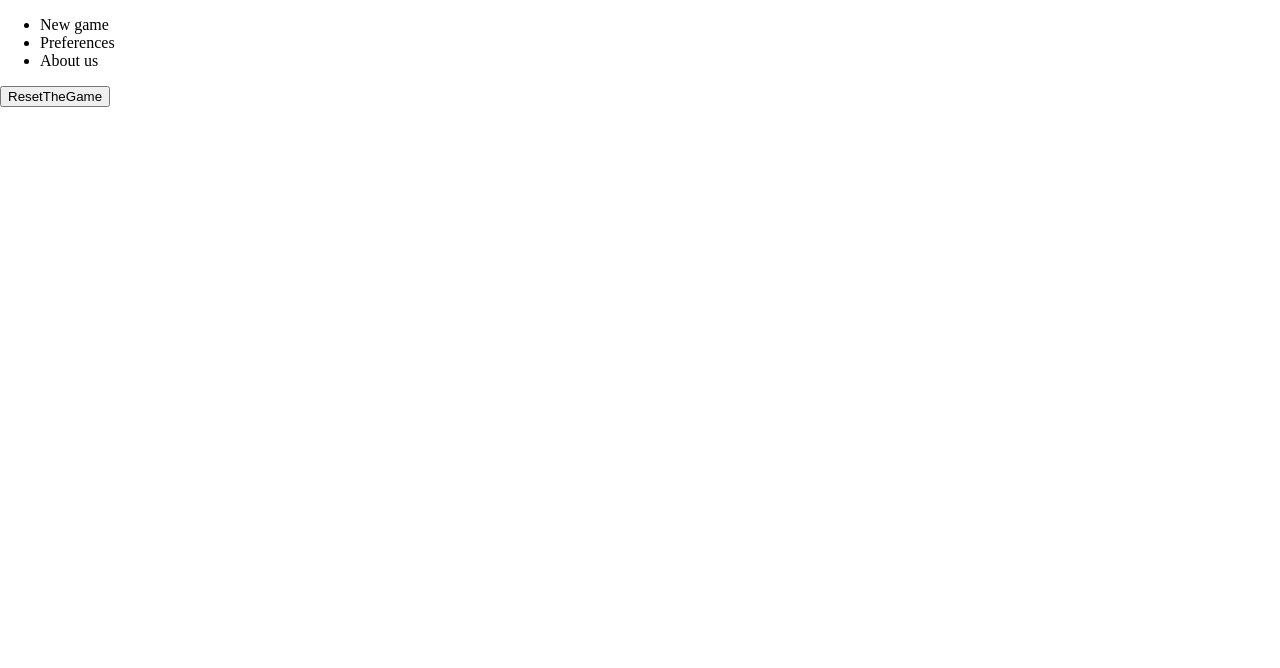
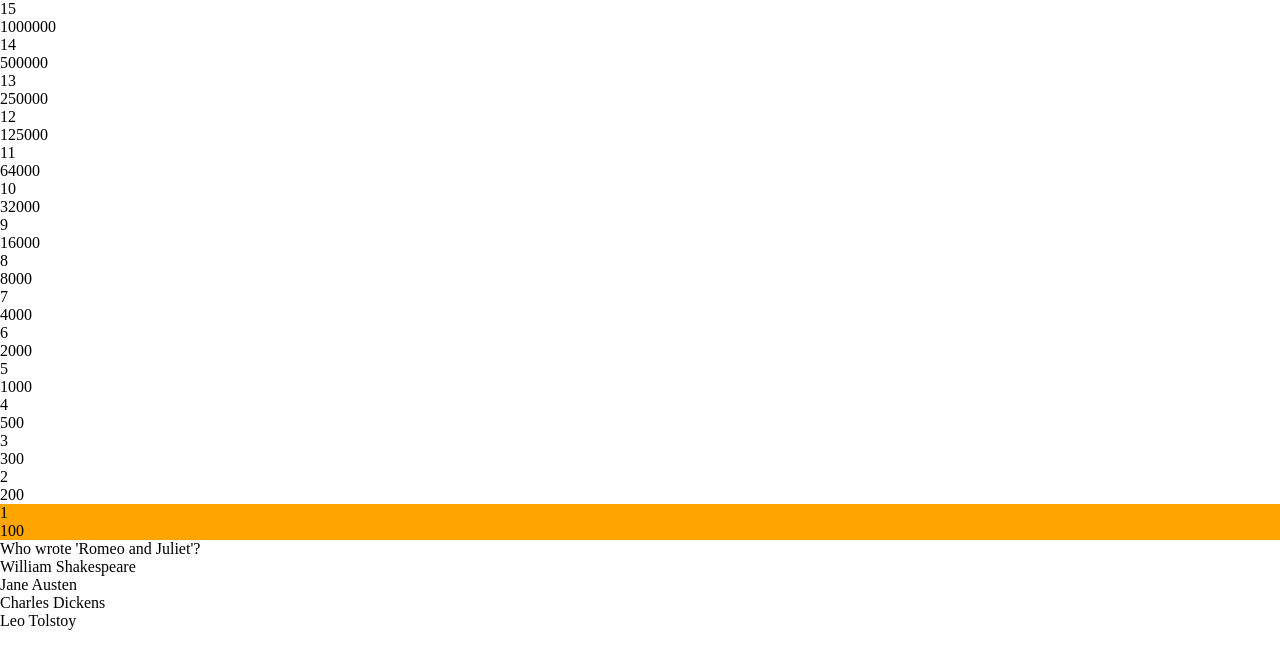
Before and after one commit to Balasis/miniQuizGame_Typescript-Scss, a plain HTML site: page index.html in a window 1280 px wide. Drawn offline with Linux system fonts and the light colour scheme.

Commit message:
No point having a menu

```diff
--- a/build/app.js
+++ b/build/app.js
@@ -132,11 +132,6 @@ function loadInTheQuiz(path, startingIndexStage, endingIndexStage, dif) {
         });
     });
 }
-//declarations of Menu
-const startingMenu = document.getElementById("startingMenu");
-const newGame = document.getElementById("newGame");
-const preferences = document.getElementById("preferences"); //omited the "!" to check"?"
-const aboutUs = document.getElementById("aboutUs");
 //declarations of Quiz
 const theQuizUI = document.getElementById("theQuizUI");
 const scorePanel = document.getElementById("scorePanel");
@@ -154,10 +149,6 @@ const theOpD = document.getElementById("theOptions__C&D__D");
 //While it may look similar to generic type syntax, it's actually a specialized
 //syntax provided by TypeScript for working with DOM collections.
 const allOp = document.getElementsByClassName("qOption");
-//by placing ! in the end you ensure the typescript that it will find it for sure
-newGame.addEventListener('click', function () {
-    initializeQuizUi();
-});
 //GOTTA love fetches and promises....sweet promise solve my sychronize issues
 //...async functions wait for the promises of await functions to be returned in order
 //to continue...oh my this solves a lot of my problems...love it love it love it
@@ -262,11 +253,8 @@ for (let e = 0; e < allOp.length; e++) {
         }
     });
 }
-//use of Optional Chaining (?.) so if its null or undefined it will stop there
-preferences === null || preferences === void 0 ? void 0 : preferences.addEventListener('click', function () {
-});
 function wonTheGame() {
-    console.log("you wont the game"); //placeholder;
+    console.log("You won the game"); //placeholder;
 }
 function resetTheGame() {
     return __awaiter(this, void 0, void 0, function* () {
@@ -278,3 +266,4 @@ function resetTheGame() {
         initializeQuizUi();
     });
 }
+initializeQuizUi();
--- a/index.html
+++ b/index.html
@@ -7,14 +7,6 @@
     <body>
         <header></header>
         <main>
-            <section id="startingMenu">
-                <ul>
-                    <li id="newGame">New game</li>
-                    <li id="preferences">Preferences</li>
-                    <li id="aboutUs">About us</li>
-                </ul>
-                <button id="testingDelAfter" onclick="resetTheGame()">ResetTheGame</button>
-            </section>
             <section id="theQuizUI">
                 <div id="scorePanel">
 
```
Also changed, not shown: src/app.ts (+6 -23 lines).
